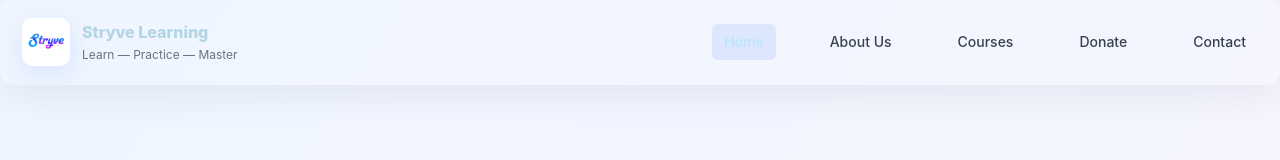
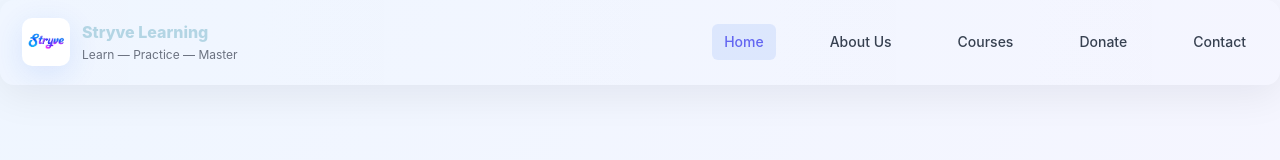
Before and after one commit to Stryve-Learning/STRYVE_2.0, a React (Vite) app: page / in a window 1280 px wide. Shown: the top 160 px of the page. Built offline with nearby package versions, Linux system fonts and the light colour scheme.

Commit message:
Update Header.tsx

```diff
--- a/src/components/Header.tsx
+++ b/src/components/Header.tsx
@@ -47,8 +47,8 @@ const Header = () => {
               to={item.href}
               className={`px-3 py-2 rounded-md text-sm font-medium transition-colors ${
                 isActive(item.href)
-                  ? 'text-sky-200 bg-blue-600/10'
-                  : 'text-gray-700 hover:text-sky-200 hover:bg-gray-50'
+                  ? 'text-indigo-500 bg-blue-600/10'
+                  : 'text-gray-700 hover:text-indigo-500 hover:bg-gray-50'
               }`}
             >
               {item.name}
@@ -74,8 +74,8 @@ const Header = () => {
                   to={item.href}
                   className={`px-3 py-2 rounded-md text-base font-medium transition-colors ${
                     isActive(item.href)
-                      ? 'text-sky-200 bg-blue-600/10'
-                      : 'text-gray-700 hover:text-sky-200 hover:bg-gray-50'
+                      ? 'text-indigo-500 bg-blue-600/10'
+                      : 'text-gray-700 hover:text-indigo-500 hover:bg-gray-50'
                   }`}
                   onClick={() => setIsMenuOpen(false)}
                 >
```
